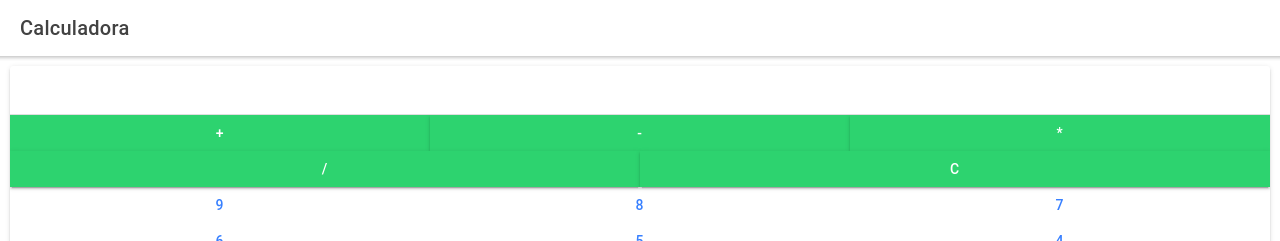
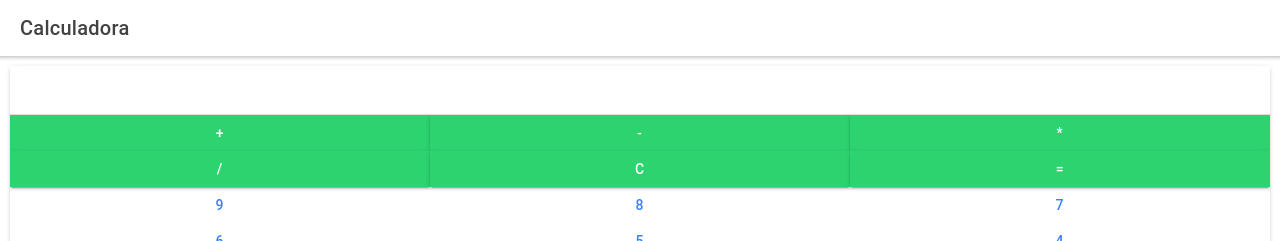
Before and after one commit to stealth14/dam-calculator, a React (Create React App) app: page /tab1 in a window 1280 px wide. Shown: the top 241 px of the page. Built offline with nearby package versions, Linux system fonts and the light colour scheme.

Commit message:
operations functionallity

```diff
--- a/src/components/Calculator.tsx
+++ b/src/components/Calculator.tsx
@@ -7,19 +7,48 @@ import { validateInput } from "../lib/operations";
 
 export default function Calculator() {
   const [value, setValue] = useState("");
+  const [previousValue, setPreviousValue] = useState("");
+  const [operation, setOperation] = useState("");
+
+  const perform = () => {
+    switch (operation) {
+      case "+":
+        setValue((Number(value) + Number(previousValue)).toString());
+        break;
+      case "-":
+        setValue((Number(value) - Number(previousValue)).toString());
+        break;
+      case "*":
+        setValue((Number(value) * Number(previousValue)).toString());
+        break;
+      case "/":
+        setValue((Number(value) / Number(previousValue)).toString());
+        break;
+    }
+    setPreviousValue("");
+  };
+
+  const clear = () => {
+    setValue("");
+    setPreviousValue("");
+  }
 
   return (
     <IonCard>
       <Display value={value} />
       <Keyboard
         onPress={(newValue: number) => {
-          if(!validateInput(value, newValue)) return;
+          if (!validateInput(value, newValue)) return;
 
-          setValue([value, '', newValue].join(''));
+          setValue([value, "", newValue].join(""));
         }}
-        onOperation={(operation: string) => {
-
+        onOperationSelected={(newOperation: string) => {
+          setOperation(newOperation);
+          setPreviousValue(value);
+          setValue("");
         }}
+        onPerform={perform}
+        onClear={clear}
       />
     </IonCard>
   );
--- a/src/components/Keyboard.tsx
+++ b/src/components/Keyboard.tsx
@@ -3,11 +3,13 @@ import "./Calculator.css";
 
 interface KeyboardProps {
   onPress: Function;
-  onOperation: Function;
+  onOperationSelected: Function;
+  onPerform: Function;
+  onClear: Function;
 }
 
 export default function Keyboard(props: KeyboardProps) {
-  const { onPress, onOperation } = props;
+  const { onPress, onOperationSelected, onPerform, onClear } = props;
 
   function numericKeys() {
     let values = new Array(11).keys();
@@ -48,14 +50,31 @@ export default function Keyboard(props: KeyboardProps) {
   }
 
   function operationKeys() {
-    const operations = ["","+", "-", "*", "/", "C"];
+    const operations = ["", "+", "-", "*", "/", "C", "="];
 
     const rows = new Array(3).keys();
 
     const keys = operations.map((operation) => {
+      let onClick = () => {};
+      switch (operation) {
+        case "C":
+          onClick = () => onClear();
+          break;
+        case "=":
+          onClick = () => onPerform(operation);
+          break;
+        default:
+          onClick = () => onOperationSelected(operation);
+          break;
+      }
+
       return (
         <IonCol key={`column_${operation}`}>
-          <IonButton onClick={() => onOperation(operation)} expand="full" color="success">
+          <IonButton
+            onClick={onClick}
+            expand="full"
+            color="success"
+          >
             {operation}
           </IonButton>
         </IonCol>
```
